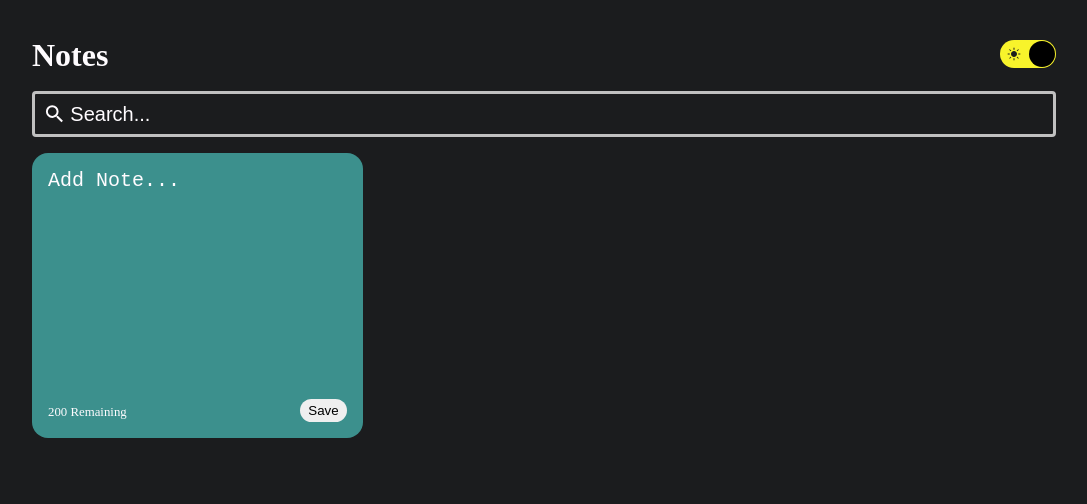
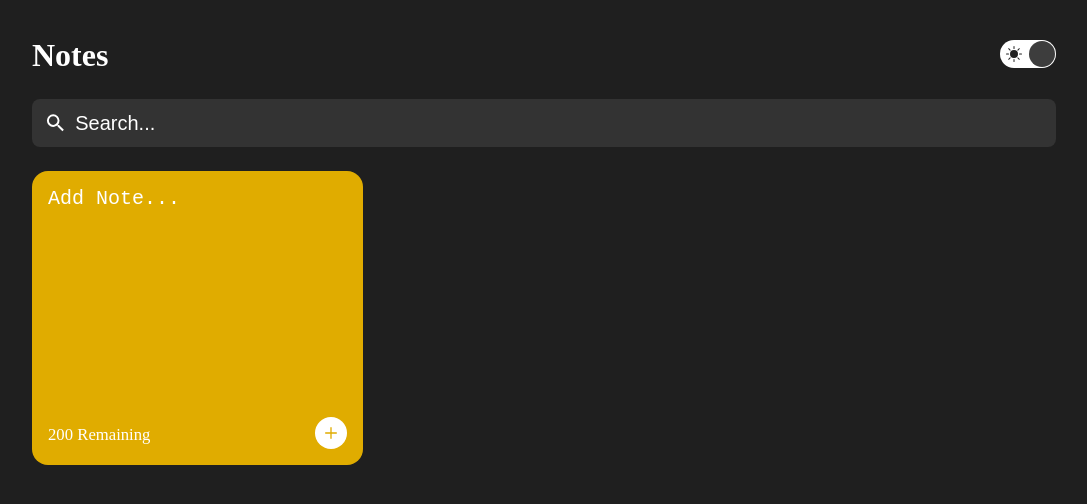
Before and after one commit to klam2k20/Notes, a React (Create React App) app: page / in a window 1280 px wide. Both pictures are taken after a click on the element 1124 px from the left and 53 px from the top of the page. Shown: the top 504 px of the page, without its empty margins (96-1183 px from the left). Built offline with nearby package versions, Linux system fonts and the light colour scheme.

Commit message:
Update light and dark mode styling

```diff
--- a/src/App.jsx
+++ b/src/App.jsx
@@ -4,7 +4,7 @@ import { v4 as uuidv4 } from 'uuid';
 import Header from './components/Header';
 import Searchbar from './components/Searchbar';
 import NoteList from './components/NoteList';
-import './App.css';
+import './styles/App.css';
 
 function App() {
   const [notes, setNotes] = useState(() => {
--- a/src/components/AddNote.jsx
+++ b/src/components/AddNote.jsx
@@ -1,5 +1,6 @@
 import React, { useState } from 'react';
 import PropTypes from 'prop-types';
+import { HiOutlinePlus } from 'react-icons/hi';
 
 import '../styles/AddNote.css';
 
@@ -32,7 +33,7 @@ function AddNote({ handleAddNote }) {
         <small className="character-count">
           {`${200 - text.length} Remaining`}
         </small>
-        <button className="save-btn" type="button" onClick={addNote}>Save</button>
+        <HiOutlinePlus className="save-btn" type="button" onClick={addNote} />
       </div>
     </div>
   );
--- a/src/components/Header.jsx
+++ b/src/components/Header.jsx
@@ -1,8 +1,7 @@
 import React from 'react';
 import PropType from 'prop-types';
 import Switch from 'react-switch';
-import { BsFillMoonStarsFill } from 'react-icons/bs';
-import { IoIosSunny } from 'react-icons/io';
+import { BsFillMoonStarsFill, BsFillSunFill } from 'react-icons/bs';
 
 import '../styles/Header.css';
 
@@ -14,10 +13,10 @@ function Header({ theme, handleTheme }) {
         onChange={handleTheme}
         checked={theme === 'dark'}
         uncheckedIcon={<div className="switch-icon"><BsFillMoonStarsFill /></div>}
-        checkedIcon={<div className="switch-icon"><IoIosSunny /></div>}
-        onColor="#f8f32b"
-        offColor="#bebebe"
-        onHandleColor="#000"
+        checkedIcon={<div className="switch-icon"><BsFillSunFill /></div>}
+        onColor="#fff"
+        offColor="#3d3d3d"
+        onHandleColor="#3d3d3d"
       />
     </div>
   );
--- a/src/components/NoteList.jsx
+++ b/src/components/NoteList.jsx
@@ -2,8 +2,8 @@ import React from 'react';
 import PropTypes from 'prop-types';
 
 import Note from './Note';
+import AddNote from './AddNote';
 import '../styles/NoteList.css';
-import AddNote from './AddNote';
 
 function NoteList({ notes, handleAddNote, handleDeleteNote }) {
   return (
--- a/src/index.css
+++ /dev/null
@@ -1,9 +0,0 @@
-* {
-	margin: 0;
-	padding: 0;
-	box-sizing: border-box;
-}
-
-body {
-	font-family: 'Noto Serif Georgian', serif;
-}
--- a/src/index.jsx
+++ b/src/index.jsx
@@ -2,7 +2,7 @@ import React from 'react';
 import ReactDOM from 'react-dom/client';
 import '@fontsource/noto-serif-georgian';
 
-import './index.css';
+import './styles/index.css';
 import App from './App';
 
 const root = ReactDOM.createRoot(document.getElementById('root'));
--- a/src/styles/AddNote.css
+++ b/src/styles/AddNote.css
@@ -1,43 +1,40 @@
-.note.new textarea {
+.note.new {
+	background-color: var(--yellow);
+}
+
+textarea {
 	width: 100%;
 	border: none;
 	resize: none;
 	font-size: 1.25rem;
+	background-color: var(--yellow);
 }
 
-#light .note.new {
-	background-color: #48ada9;
+textarea:focus {
+	outline: none;
 }
 
-#light textarea {
-	background-color: #48ada9;
+textarea::placeholder {
+	color: black;
 }
 
-#dark .note.new {
-	background-color: #3c908d;
+.save-btn {
+	color: black;
+	padding: 0.5rem;
+	border-radius: 50%;
+	background-color: var(--white);
+	font-size: 2rem;
 }
 
+#dark .note.new,
 #dark textarea {
-	background-color: #3c908d;
-	color: #fffcff;
+	background-color: var(--dark-yellow);
 }
 
 #dark textarea::placeholder {
-	color: #fffcff;
+	color: var(--white);
 }
 
-.note.new textarea:focus {
-	outline: none;
+#dark .save-btn {
+	color: var(--dark-yellow);
 }
-
-#dark .character-count {
-	font-size: 0.8rem;
-	color: #fffcff;
-}
-
-.save-btn {
-	padding: 0.25rem 0.5rem;
-	border-radius: 100rem;
-	border-color: rgb(192, 192, 192);
-	border: none;
-}
--- a/src/App.css
+++ b/src/styles/App.css
@@ -1,22 +1,19 @@
 .app {
 	min-height: 100vh;
 	padding: 2rem 0;
+	color: #1b1c1e;
+	background-color: var(--light-bg);
 }
 
 .container {
 	display: flex;
 	flex-direction: column;
-	gap: 1rem;
+	gap: 1.5rem;
 	width: 80%;
 	margin: 0 auto;
 }
 
-#light {
-	color: #1b1c1e;
-	background-color: #fffcff;
+#dark {
+	color: var(--white);
+	background-color: var(--dark-bg);
 }
-
-#dark {
-	color: #fffcff;
-	background-color: #1b1c1e;
-}
--- a/src/styles/Header.css
+++ b/src/styles/Header.css
@@ -2,14 +2,6 @@
 	display: flex;
 	justify-content: space-between;
 	align-items: center;
-}
-
-.header button {
-	padding: 0.5rem;
-	border-radius: 100rem;
-	font-size: 1.25rem;
-	border-color: rgb(192, 192, 192);
-	border: none;
 }
 
 .switch-icon {
@@ -18,8 +10,9 @@
 	justify-content: center;
 	height: 100%;
 	padding-right: 2px;
+	color: var(--white);
 }
 
 #dark .switch-icon {
-	color: #1b1c1e;
+	color: var(--dark-bg);
 }
--- a/src/styles/Note.css
+++ b/src/styles/Note.css
@@ -5,15 +5,7 @@
 	align-items: flex-start;
 	border-radius: 1rem;
 	padding: 1rem;
-}
-
-#light .note {
-	background-color: #fcfc22;
-}
-
-#dark .note {
-	background-color: #f8f32b;
-	color: #1b1c1e;
+	background-color: var(--white);
 }
 
 .note p {
@@ -29,11 +21,11 @@
 	width: 100%;
 }
 
-small {
-	font-size: 0.8rem;
-}
-
 .delete-icon {
 	font-size: 1.5rem;
 	cursor: pointer;
 }
+
+#dark .note {
+	background-color: var(--dark-note-bg);
+}
--- a/src/styles/Searchbar.css
+++ b/src/styles/Searchbar.css
@@ -2,10 +2,10 @@
 	display: flex;
 	align-items: center;
 	justify-content: flex-start;
-	gap: 0.25rem;
-	padding: 0.5rem;
-	border-radius: 0.25rem;
-	border: solid rgb(192, 192, 192);
+	gap: 0.5rem;
+	padding: 0.75rem;
+	border-radius: 0.5rem;
+	background-color: var(--light-grey);
 }
 
 .search-icon {
@@ -16,16 +16,19 @@
 	border: none;
 	width: 100%;
 	font-size: 1.25rem;
-}
-
-#dark .searchbar input {
-	background-color: #1b1c1e;
-}
-
-#dark input::placeholder {
-	color: #fffcff;
+	background-color: var(--light-grey);
 }
 
 .searchbar input:focus {
 	outline: none;
 }
+
+#dark .searchbar,
+#dark .searchbar input {
+	background-color: var(--dark-grey);
+}
+
+#dark input,
+#dark input::placeholder {
+	color: var(--white);
+}
--- /dev/null
+++ b/src/styles/index.css
@@ -0,0 +1,17 @@
+* {
+	margin: 0;
+	padding: 0;
+	box-sizing: border-box;
+	--light-bg: #f2f2f2;
+	--white: #fff;
+	--light-grey: #e0e0e0;
+	--yellow: #ffcd29;
+	--dark-bg: #1f1f1f;
+	--dark-note-bg: #3d3d3d;
+	--dark-grey: #333;
+	--dark-yellow: #e0ac00;
+}
+
+body {
+	font-family: 'Noto Serif Georgian', serif;
+}
```
